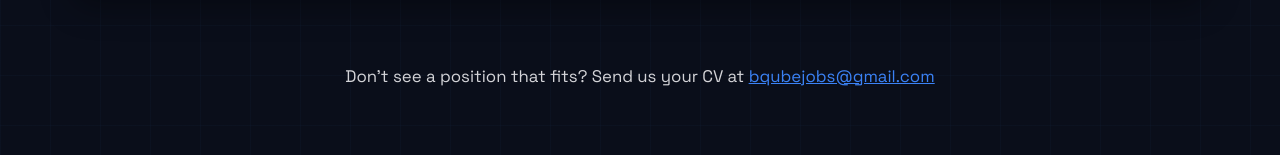
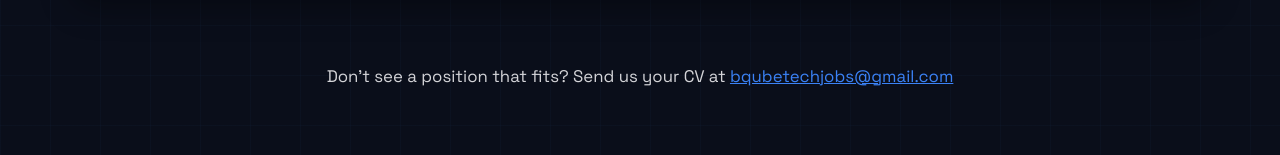
Before and after one commit to Nithinnjongini/b-qube-technologies, a Next.js app: page /careers in a window 1280 px wide. Shown: the part 925-1080 px from the top of the page. Built offline with nearby package versions, Linux system fonts and the light colour scheme.

Commit message:
chore: update careers page email address to bqubetechjobs@gmail.com

```diff
--- a/src/app/careers/page.tsx
+++ b/src/app/careers/page.tsx
@@ -17,19 +17,19 @@ export default function CareersPage() {
                                 <h3>AI Engineer (Multi-Agent Systems)</h3>
                                 <p>USA / Remote</p>
                             </div>
-                            <a href="mailto:bqubejobs@gmail.com" className="btn-primary">Apply Now</a>
+                            <a href="mailto:bqubetechjobs@gmail.com" className="btn-primary">Apply Now</a>
                         </div>
                         <div className={`${styles.jobCard} glass`}>
                             <div>
                                 <h3>Senior Full Stack Developer (Next.js)</h3>
                                 <p>USA / Remote</p>
                             </div>
-                            <a href="mailto:bqubejobs@gmail.com" className="btn-primary">Apply Now</a>
+                            <a href="mailto:bqubetechjobs@gmail.com" className="btn-primary">Apply Now</a>
                         </div>
                     </div>
 
                     <div className={styles.contactEmail}>
-                        <p>Don't see a position that fits? Send us your CV at <a href="mailto:bqubejobs@gmail.com">bqubejobs@gmail.com</a></p>
+                        <p>Don't see a position that fits? Send us your CV at <a href="mailto:bqubetechjobs@gmail.com">bqubetechjobs@gmail.com</a></p>
                     </div>
                 </div>
             </section>
```
